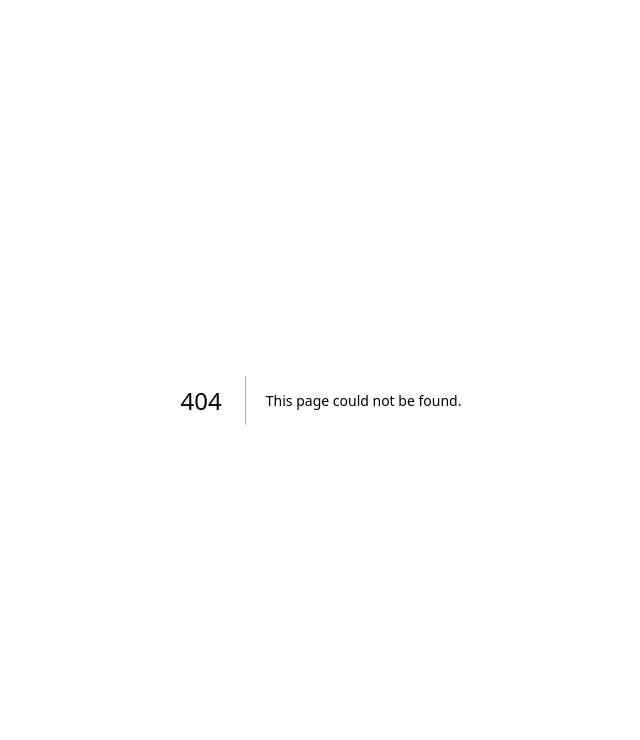
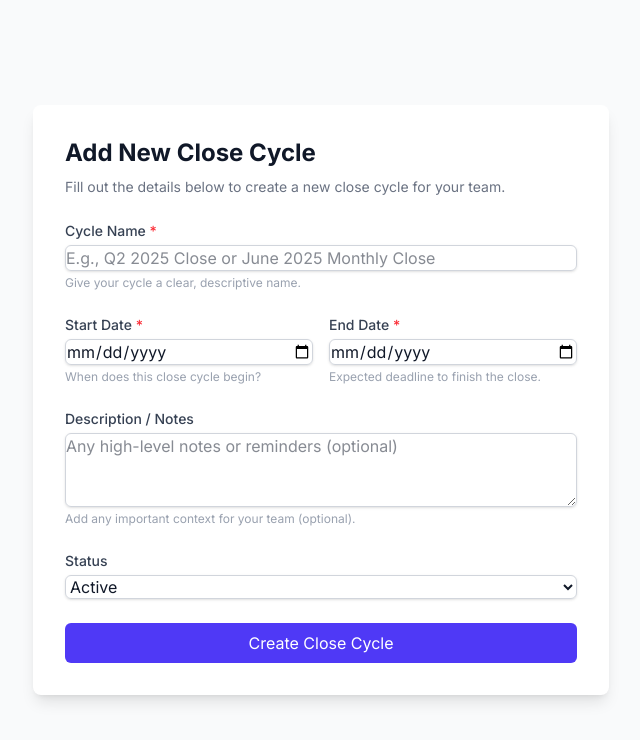
Before and after one commit to parth012001/closetracker, a Next.js app: page /close-cycles/new in a window 1280 px wide. Before the commit this address had no page. Shown: the top 740 px of the page, without its empty margins (319-959 px from the left). Built offline with nearby package versions, Linux system fonts and the light colour scheme.

Commit message:
close-cycle page and add a new close cycle page both are now working

```diff
--- /dev/null
+++ b/src/app/close-cycles/new/page.tsx
@@ -0,0 +1,163 @@
+"use client";
+
+import { useState } from "react";
+import { useRouter } from "next/navigation";
+
+const statusOptions = [
+  { value: "ACTIVE", label: "Active" },
+  { value: "SCHEDULED", label: "Scheduled" },
+  { value: "COMPLETED", label: "Completed" },
+  { value: "ARCHIVED", label: "Archived" },
+];
+
+export default function NewCloseCycle() {
+  const router = useRouter();
+  const [formData, setFormData] = useState({
+    name: "",
+    startDate: "",
+    endDate: "",
+    description: "",
+    status: "ACTIVE",
+  });
+  const [loading, setLoading] = useState(false);
+  const [error, setError] = useState<string | null>(null);
+
+  const handleChange = (
+    e: React.ChangeEvent<HTMLInputElement | HTMLTextAreaElement | HTMLSelectElement>
+  ) => {
+    const { name, value } = e.target;
+    setFormData((prev) => ({ ...prev, [name]: value }));
+  };
+
+  const handleSubmit = async (e: React.FormEvent) => {
+    e.preventDefault();
+    setLoading(true);
+    setError(null);
+    try {
+      const response = await fetch("/api/close-cycles", {
+        method: "POST",
+        headers: { "Content-Type": "application/json" },
+        body: JSON.stringify(formData),
+      });
+      if (response.ok) {
+        router.push("/close-cycles");
+      } else {
+        const data = await response.json().catch(() => ({}));
+        setError(data?.error || "Failed to create close cycle");
+      }
+    } catch (error) {
+      setError("Error creating close cycle");
+    } finally {
+      setLoading(false);
+    }
+  };
+
+  return (
+    <div className="min-h-screen flex items-center justify-center bg-gray-50 py-8 px-4 sm:px-6 lg:px-8">
+      <div className="max-w-xl w-full space-y-8">
+        <div className="bg-white shadow-lg rounded-lg p-8">
+          <h1 className="text-2xl font-bold mb-2 text-gray-900">Add New Close Cycle</h1>
+          <p className="text-gray-500 mb-6 text-sm">
+            Fill out the details below to create a new close cycle for your team.
+          </p>
+          <form onSubmit={handleSubmit} className="space-y-6">
+            <div>
+              <label className="block text-sm font-medium text-gray-700 mb-1">
+                Cycle Name <span className="text-red-500">*</span>
+              </label>
+              <input
+                type="text"
+                name="name"
+                value={formData.name}
+                onChange={handleChange}
+                required
+                className="mt-1 block w-full rounded-md border border-gray-300 shadow-sm focus:border-indigo-500 focus:ring-indigo-500 text-gray-900"
+                placeholder="E.g., Q2 2025 Close or June 2025 Monthly Close"
+                maxLength={100}
+              />
+              <p className="text-xs text-gray-400 mt-1">Give your cycle a clear, descriptive name.</p>
+            </div>
+            <div className="grid grid-cols-1 sm:grid-cols-2 gap-4">
+              <div>
+                <label className="block text-sm font-medium text-gray-700 mb-1">
+                  Start Date <span className="text-red-500">*</span>
+                </label>
+                <input
+                  type="date"
+                  name="startDate"
+                  value={formData.startDate}
+                  onChange={handleChange}
+                  required
+                  className="mt-1 block w-full rounded-md border border-gray-300 shadow-sm focus:border-indigo-500 focus:ring-indigo-500 text-gray-900"
+                />
+                <p className="text-xs text-gray-400 mt-1">When does this close cycle begin?</p>
+              </div>
+              <div>
+                <label className="block text-sm font-medium text-gray-700 mb-1">
+                  End Date <span className="text-red-500">*</span>
+                </label>
+                <input
+                  type="date"
+                  name="endDate"
+                  value={formData.endDate}
+                  onChange={handleChange}
+                  required
+                  className="mt-1 block w-full rounded-md border border-gray-300 shadow-sm focus:border-indigo-500 focus:ring-indigo-500 text-gray-900"
+                />
+                <p className="text-xs text-gray-400 mt-1">Expected deadline to finish the close.</p>
+              </div>
+            </div>
+            <div>
+              <label className="block text-sm font-medium text-gray-700 mb-1">
+                Description / Notes
+              </label>
+              <textarea
+                name="description"
+                value={formData.description}
+                onChange={handleChange}
+                className="mt-1 block w-full rounded-md border border-gray-300 shadow-sm focus:border-indigo-500 focus:ring-indigo-500 text-gray-900"
+                rows={3}
+                placeholder="Any high-level notes or reminders (optional)"
+                maxLength={500}
+              />
+              <p className="text-xs text-gray-400 mt-1">Add any important context for your team (optional).</p>
+            </div>
+            <div>
+              <label className="block text-sm font-medium text-gray-700 mb-1">Status</label>
+              <select
+                name="status"
+                value={formData.status}
+                onChange={handleChange}
+                className="mt-1 block w-full rounded-md border border-gray-300 shadow-sm focus:border-indigo-500 focus:ring-indigo-500 text-gray-900"
+              >
+                {statusOptions.map((option) => (
+                  <option key={option.value} value={option.value}>
+                    {option.label}
+                  </option>
+                ))}
+              </select>
+            </div>
+            {error && (
+              <div className="rounded bg-red-50 border border-red-200 text-red-700 px-4 py-2 text-sm">
+                {error}
+              </div>
+            )}
+            <button
+              type="submit"
+              disabled={loading}
+              className="w-full flex justify-center items-center bg-indigo-600 text-white py-2 px-4 rounded-md hover:bg-indigo-700 focus:outline-none focus:ring-2 focus:ring-indigo-500 focus:ring-offset-2 disabled:opacity-60 disabled:cursor-not-allowed"
+            >
+              {loading ? (
+                <svg className="animate-spin h-5 w-5 mr-2 text-white" xmlns="http://www.w3.org/2000/svg" fill="none" viewBox="0 0 24 24">
+                  <circle className="opacity-25" cx="12" cy="12" r="10" stroke="currentColor" strokeWidth="4" />
+                  <path className="opacity-75" fill="currentColor" d="M4 12a8 8 0 018-8v8z" />
+                </svg>
+              ) : null}
+              Create Close Cycle
+            </button>
+          </form>
+        </div>
+      </div>
+    </div>
+  );
+}
```
